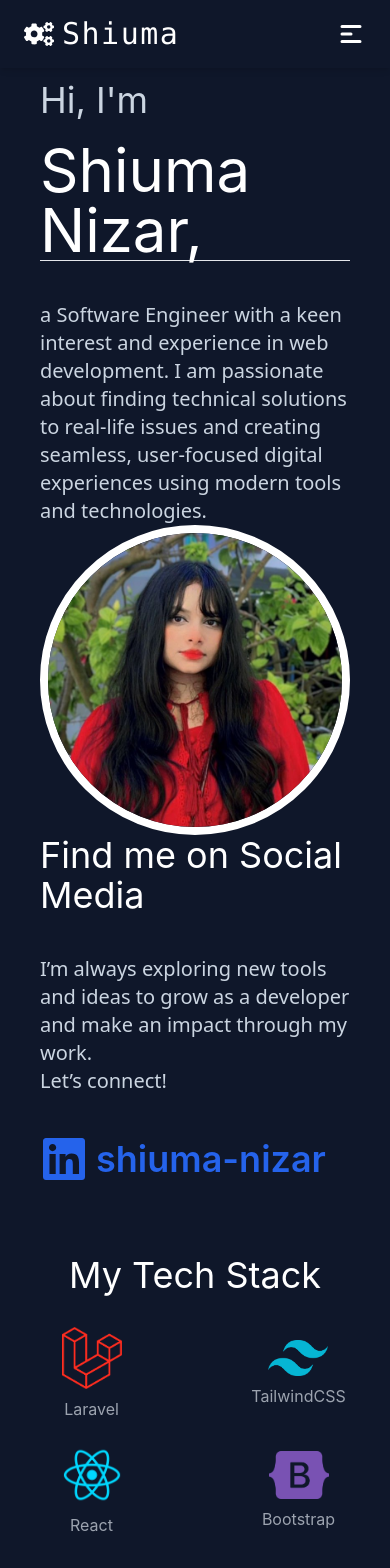
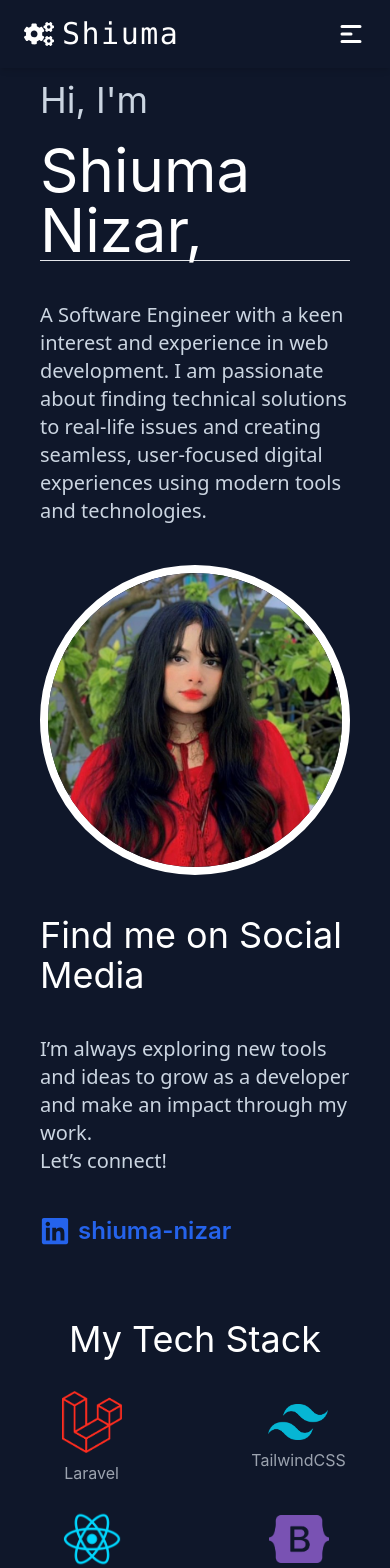
Before and after one commit to shiumanizar/shiuma-nizar.github.io, a React (Vite) app: page / in a window 390 px wide. Shown: the top 1568 px of the page. Built offline with nearby package versions, Linux system fonts and the light colour scheme.

Commit message:
space inconcistencies fixed, open graph tags added, text sizes changed, spelling mistakes fixed

```diff
--- a/index.html
+++ b/index.html
@@ -3,6 +3,18 @@
   <head>
     <meta charset="UTF-8" />
     <meta name="viewport" content="width=device-width, initial-scale=1.0" />
+    <!-- Open Graph Meta Tags for Social Sharing -->
+    <meta property="og:title" content="Shiuma - Portfolio">
+    <meta property="og:description" content="Check out my portfolio and projects!">
+    <meta property="og:image" content="https://shiumanizar.github.io/shiuma-nizar.github.io/hero-image.jpeg">
+    <meta property="og:image:width" content="1200">
+    <meta property="og:image:height" content="630">
+    <meta property="og:type" content="website">
+    <meta property="og:url" content="https://shiumanizar.github.io/shiuma-nizar.github.io/">
+    <meta name="twitter:card" content="summary_large_image">
+    <meta name="twitter:title" content="Shiuma - Portfolio">
+    <meta name="twitter:description" content="Check out my portfolio and projects!">
+    <meta name="twitter:image" content="https://shiumanizar.github.io/shiuma-nizar.github.io/og-image.jpg">
     <link rel="apple-touch-icon" sizes="180x180" href="/apple-touch-icon.png">
     <link rel="icon" type="image/png" sizes="32x32" href="/favicon-32x32.png">
     <link rel="icon" type="image/png" sizes="16x16" href="/favicon-16x16.png">
--- a/src/Hero.jsx
+++ b/src/Hero.jsx
@@ -24,14 +24,14 @@ const Hero = () => {
   }, []);
 
   return (
-    <section className="flex flex-col lg:flex-row animate-fadeIn justify-around items-center p-10 pt-20 space-y-15 lg:space-y-0 lg:space-x-10 text-white pt-15 " id="hero">
+    <section className="flex flex-col lg:flex-row animate-fadeIn justify-around items-center p-10 pt-20 space-y-10 lg:space-y-0 lg:space-x-10 text-white" id="hero">
   {/* Left Section */}
   <div className="flex-1 lg:w-1/3">
     <p className="text-4xl mb-5 text-slate-300">Hi, I'm</p>
     <h1 className="text-6xl">{name}</h1> {/* Typing animation for name */}
     <hr />
     <p className="mt-10 text-xl text-slate-300 font-sans">
-      a Software Engineer with a keen interest and experience in web
+      A Software Engineer with a keen interest and experience in web
       development. I am passionate about finding technical solutions to
       real-life issues and creating seamless, user-focused digital
       experiences using modern tools and technologies.
@@ -39,7 +39,7 @@ const Hero = () => {
   </div>
 
   {/* Middle Section */}
-  <div className="flex-1 lg:w-1/3">
+  <div className="flex-1 lg:w-1/3 sm:pb-5 sm:mt-5">
     <img
       src={HeroPic}
       alt="Shiuma's Profile"
@@ -59,12 +59,12 @@ const Hero = () => {
       Let’s connect!
     </p>
     <div className="mt-10 flex items-center space-x-2">
-      {/* LinkedIn Icon */}
+      {/* LinkedIn Icon  */}
       <a
         href="https://www.linkedin.com/in/shiuma-nizar"
         target="_blank"
         rel="noopener noreferrer"
-        className="text-blue-600 hover:text-blue-800 text-5xl"
+        className="text-3xl text-blue-600 hover:text-blue-800"
       >
         <FaLinkedin />
       </a>
@@ -74,7 +74,7 @@ const Hero = () => {
         href="https://www.linkedin.com/in/shiuma-nizar"
         target="_blank"
         rel="noopener noreferrer"
-        className="text-blue-600 hover:text-blue-800 text-4xl font-semibold"
+        className="text-2xl font-semibold text-blue-600 hover:text-blue-800"
       >
         shiuma-nizar
       </a>
@@ -82,6 +82,7 @@ const Hero = () => {
   </div>
 </section>
 
+
   );
 };
 
--- a/src/Navbar.jsx
+++ b/src/Navbar.jsx
@@ -19,7 +19,11 @@ const Navbar = () => {
           {/* Logo Section */}
           <div className="text-white font-mono text-3xl tracking-wider flex items-center select-none">
             <FaCogs className="mr-2" />
-            <a className='text-white hover:text-indigo-300' href="#hero">Shiuma</a>
+            <Link
+              to="hero"
+              smooth={true}
+              duration={500}
+              className='text-white hover:text-indigo-300 cursor-pointer' >Shiuma</Link>
           </div>
 
           {/* Desktop Navigation */}
--- a/src/Projects.jsx
+++ b/src/Projects.jsx
@@ -39,9 +39,9 @@ const Projects = () => {
       link: null,
     },
     {
-      title: "Dhonbez",
+      title: "Donbez",
       description:
-        "Developed a robust content management system using PHP and Kirby CMS to showcase Dhonbez's portfolio in resort and commercial construction.",
+        "Developed a robust content management system using PHP and Kirby CMS to showcase Donbez's portfolio in resort and commercial construction.",
       image: Dhonbez,
       technologies: [
         <DiPhp className="text-indigo-600" />,
```
Also changed, not shown: public/hero-image.jpeg (added).
